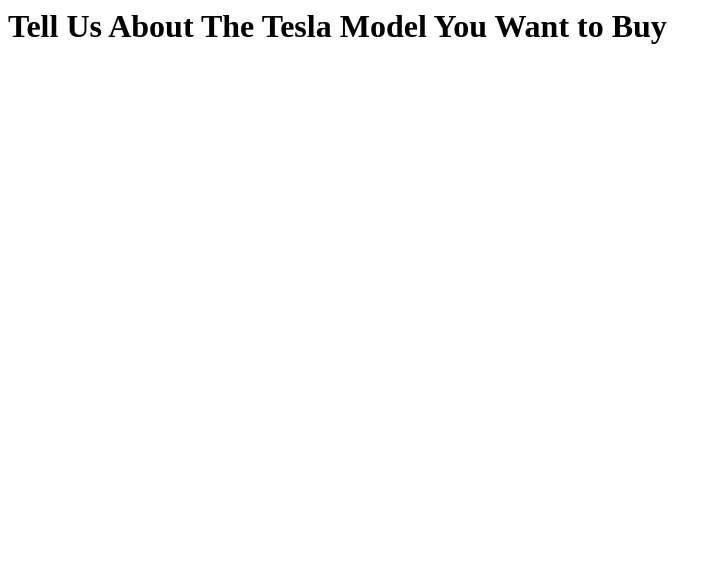
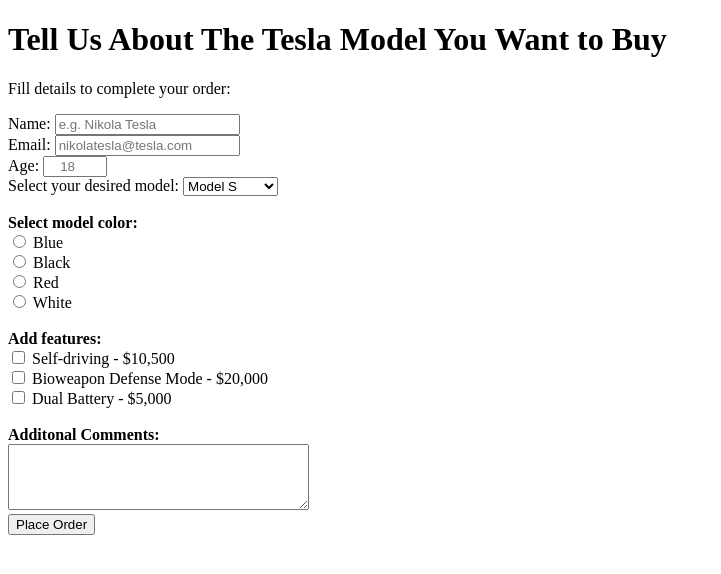
Before and after one commit to nevaderaf/survey-form-tesla, a plain HTML site: page index.html in a window 1280 px wide. Shown: the whole page, without its empty margins (0-721 px from the left). Drawn offline with Linux system fonts and the light colour scheme.

Commit message:
Updated README.md and index.html

```diff
--- a/index.html
+++ b/index.html
@@ -1 +1,78 @@
+<!DOCTYPE html>
+<html lang="en">
+
+<header>
 <h1 id="title">Tell Us About The Tesla Model You Want to Buy</h1>
+<script type="text/javascript" src="https://cdn.freecodecamp.org/testable-projects-fcc/v1/bundle.js"></script>
+</header>
+
+<body>
+<p id="description">Fill details to complete your order:</p>
+
+    <form id="survey-form">
+
+        <label for="name" id="name-label">Name:</label>
+        <input id="name" type="text" name="name" placeholder="e.g. Nikola Tesla" required>
+        </input>
+        <br>
+
+        <label for="email" id="email-label">Email:</label>
+        <input id="email" type="email" name="email" placeholder="nikolatesla@tesla.com" required>
+        </input>
+        <br>
+
+        <label for="number" id="number-label">Age:</label>
+        <input id="number" type="number" name="number" placeholder="18" min="18" max="120" required style="text-align: center">
+        </input>
+        <br>
+
+        <label for="dropdown" id="model">Select your desired model:</label>
+        <select id="dropdown">
+            <option value="Model_S">Model S</option>
+            <option value="Model_3">Model 3</option>
+            <option value="Model_X">Model X</option>
+            <option value="Model_Y">Model Y</option>
+            <option value="Cyber_Truck">Cyber Truck</option>
+        </select>
+        <br>
+        <br>
+
+        <label for="model_color" id="model_color"><b>Select model color:</b></label>
+        <br>
+        <input id="model_color" type="radio" id="blue" name="color" value="blue">
+        <label for="model_color">Blue</label>
+        <br>
+        <input id="model_color" type="radio" id="black" name="color" value="black">
+        <label for="model_color">Black</label>
+        <br>
+        <input id="model_color" type="radio" id="red" name="color" value="red">
+        <label for="model_color">Red</label>
+        <br>
+        <input id="model_color" type="radio" id="white" name="color" value="white">
+        <label for="model_color">White</label>
+        <br>
+        <br>
+
+        <label for="features"><b>Add features:</b></label>
+        <br>
+        <input id="checkbox" type="checkbox" name="features" value="autopilot">
+        <label for="checkbox">Self-driving - $10,500</label>
+        <br>
+        <input id="checkbox" type="checkbox" name="features" value="bioweapon_defense_mode">
+        <label for="checkbox">Bioweapon Defense Mode - $20,000</label>
+        <br>
+        <input id="checkbox" type="checkbox" name="features" value="dual_battery">
+        <label for="checkbox">Dual Battery - $5,000</label>
+        <br>
+        <br>
+
+        <label id="textarea"><b>Additonal Comments:</b></label>
+        <br>
+        <textarea id="textarea" name="instructions" rows="4" cols="35">
+        </textarea>
+        <br>
+
+        <input id="submit" type="submit" value="Place Order">
+    </form>
+</body>
+</html>
```
Also changed, not shown: 1 other file.
